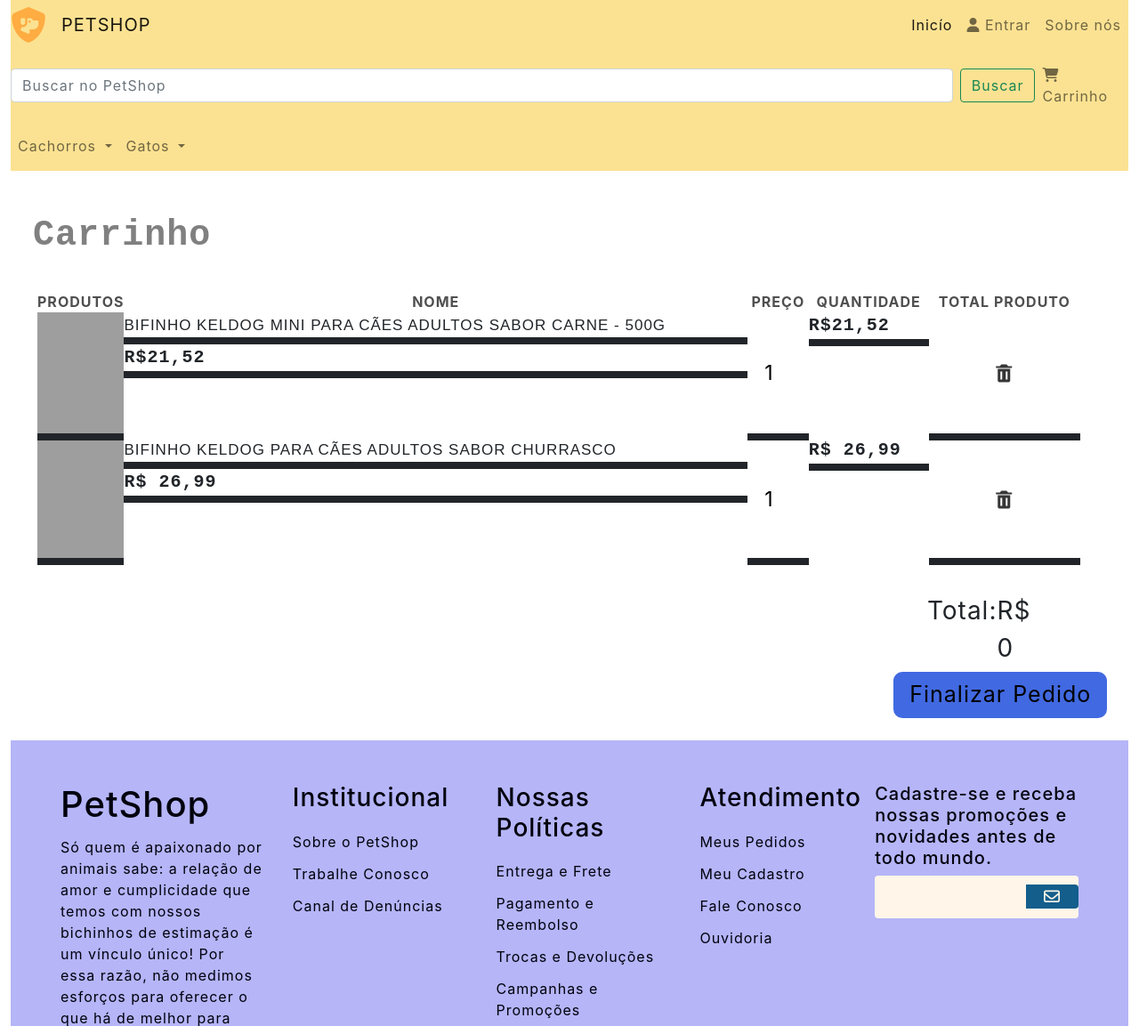
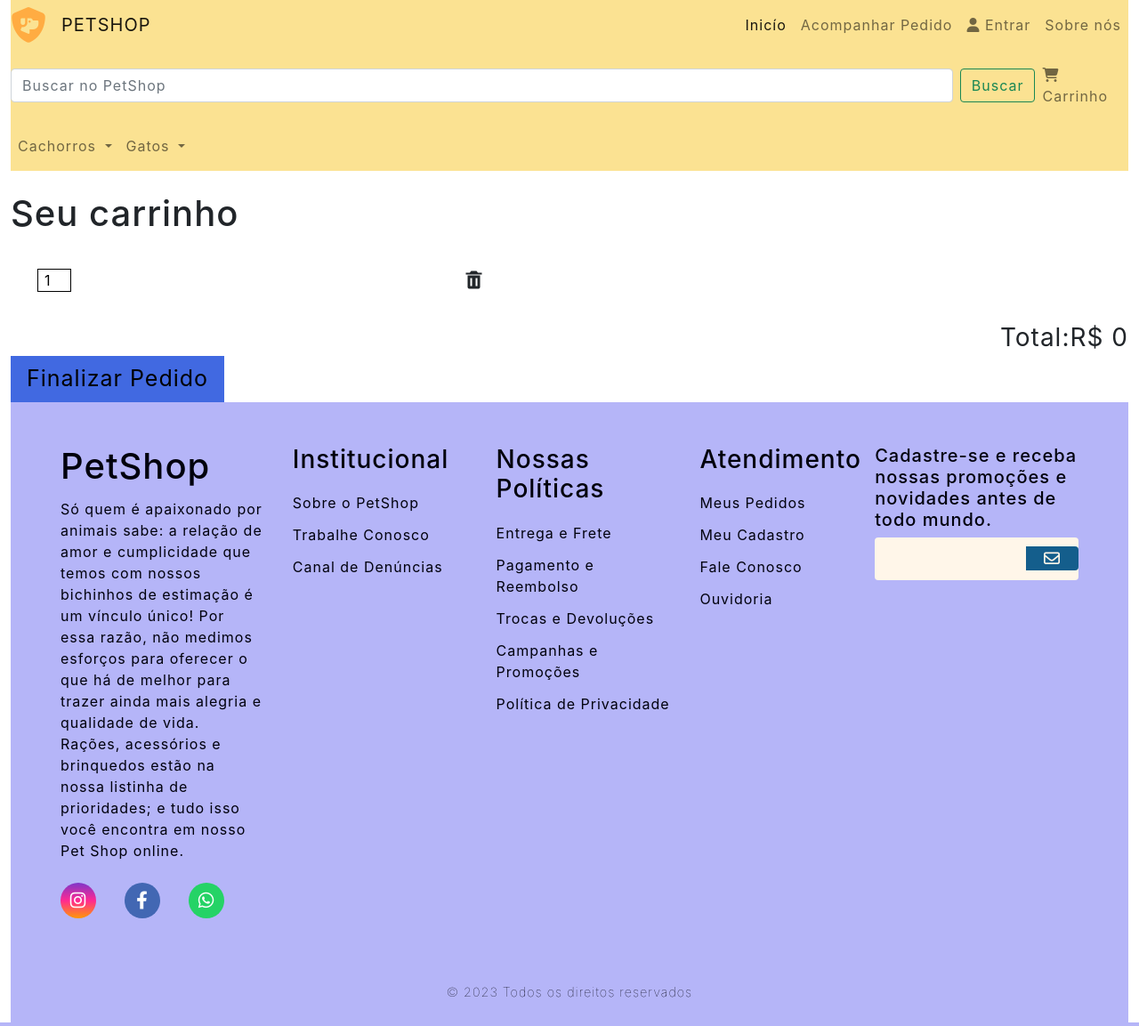
Before and after one commit to sabriinallopes/Projeto---DW, a PHP site: page /carrinho.html in a window 1280 px wide. Shown: the top 1153 px of the page at 89% size. Run offline with PHP 8.4, Linux system fonts and the light colour scheme; some libraries are stand-ins or nearby versions; grey boxes are pictures that could not be loaded.

Commit message:
Add files via upload

```diff
--- a/carrinho.html
+++ b/carrinho.html
@@ -43,6 +43,9 @@
                     <ul class="navbar-nav ms-auto mb-lg-0">
                         <li class="nav-item">
                             <a class="nav-link active" aria-current="page" href="index.html">Inicío</a>
+                        </li>
+                        <li class="nav-item">
+                            <a class="nav-link" href="acompanharPedido.html">Acompanhar Pedido</a>
                         </li>
                         <li class="nav-item">
                             <a href="login.html" rel="" class="nav-link">
@@ -119,52 +122,14 @@
 
         <!--INICIO CARRINHO-->
         <div class="carrinhoCompras">
-            <h2 class="carrinho">Carrinho</h2>
+            <h2 class="carrinho">Seu carrinho</h2>
             <div class="produtos">
-                <section>
-                    <table>
-                        <thead>
-                            <tr>
-                                <th>Produtos</th>
-                                <th>Nome</th>
-                                <th>Preço</th>
-                                <th>Quantidade</th>
-                                <th>Total produto</th>
-                                <th></th>
-                            </tr>
-                            </tr>
-                        </thead>
-                        <tbody>
-                            <td class="produtoImage"> <img src="https://images.petz.com.br/fotos/1628688499151.jpg"
-                                    class="product-thumb" alt="Biscoito Petz Clássico para Cães Adultos"></td>
-                            <td class="itemNome">Bifinho KelDog Mini para Cães Adultos Sabor Carne - 500g</td>
-                            <td class="itemPreco">R$21,52</td>
-                            <td>
-                                <div>
-                                    <input type="number" value="1" class="qty" min="0">
-                                </div>
-                            </td>
-                            <td class="itemPreco">R$21,52</td>
-                            <td><button class="btnRemove" onclick="removeItens(event)"><i
-                                        class='bx bxs-trash remove'></i></button></td>
-                        </tbody>
-                        <tbody>
-                            <td class="produtoImage"> <img src="https://images.petz.com.br/fotos/1661783580698.jpg"
-                                    class="product-thumb" alt="Biscoito Petz Clássico para Cães Adultos"></td>
-                            <td class="itemNome">Bifinho Keldog para Cães Adultos Sabor Churrasco</td>
-                            <td class="itemPreco">R$ 26,99</td>
-                            <td>
-                                <div>
-                                    <input type="number" value="1" class="qty" min="0">
-                                </div>
-                            </td>
-                            <td class="itemPreco">R$ 26,99</td>
-                            <td><button class="btnRemove" onclick="removeItens()"><i
-                                        class='bx bxs-trash remove'></i></button></td>
-                        </tbody>
-                    </table>
-                </section>
-
+                <div class="detalhes">
+                    <div class="itemNome"></div>
+                    <div class="itemPreco"></div>
+                    <input type="number" value="1" class="quantidade">
+                </div>
+                <i class='bx bxs-trash remove'></i>
             </div>
             <div class="total">
                 <div class="totalTitulo">Total: </div>
--- a/carrinho.js
+++ b/carrinho.js
@@ -73,9 +73,6 @@
     }
 
 }
-function addProd() {
-    alert("Produto adicionado ao carrinho!")
-}
 var carrinhoTem = `<img src="${imgProd}" class="product-thumb"
 alt="${nomeProd}">
 <button class="card-btn">Adicionar ao carrinho</button>
@@ -105,8 +102,6 @@
 
         document.getElementsByClassName('totalPreco')[0].innerText = "R$" + total;
     }
-}
-function finalizar(){
-    alert("Pedido realizado com sucesso");
+
 }
 //FIM TOTAL COMPRA
--- a/csscarrinho.css
+++ b/csscarrinho.css
@@ -1,41 +1,12 @@
 .carrinho {
     text-align: justify;
     font-size: 40px;
-    font-family: 'Courier New', Courier, monospace;
-    margin-left: 2%;
-    margin-top: 2%;
-    font-weight: bold;
-    color: #808080;
 }
 
 .produtos {
     display: grid;
     grid-template-columns: 40% 70% 23%;
     align-items: center;
-}
-.produtoImage{
-    width: 7.5%;
-    height: 140px;
-}
-
-.qty{
-    justify-content: flex-end;
-    display: flex;
-    margin: auto;
-    font-size: 23px;
-    font-style: initial;
-    border-radius: 6px;
-    border: none;
-    width: 30px;
-}
-
-.btnRemove{
-    border: none;
-    font-size: 30px;
-    text-align: center;
-    margin: auto;
-    color: #363636;
-    background-color: #fff;
 }
 
 .itemNome {
@@ -59,8 +30,6 @@
     display: flex;
     justify-content: flex-end;
     font-size: 1.75rem;
-    margin-right: 7%;
-    margin-left: 82%;
 }
 
 .btnCompra {
@@ -71,60 +40,5 @@
     font-size: 25px;
     background-color: #4169E1;
     border: none;
-    margin-top: 0.5%;
-    margin-left: 79%;
-    margin-bottom: 2%;
-    border-radius: 10px;
-}
-
-.itemNome {
-    font-family: Arial, Helvetica, sans-serif;
-    text-transform: uppercase;
-    font-size: 14px;
-}
-
-.itemPreco {
-    font-family: 'Courier New', Courier, monospace;
-    font-weight: bolder;
-    font-size: 17px;
-}
-
-table {
-    width: 245%;
-    text-align: center;
-}
-
-thead {
-    text-align: center;
-    text-transform: uppercase;
-    margin: auto;
-    color: #4F4F4F;
-}
-
-tbody {
-    margin: auto;
-
-    td {
-        border-bottom: 8px solid;
-        text-align: center;
-    }
-
-    .itemNome {
-        text-align: center;
-        text-transform: uppercase;
-        font-size: 17px;
-        align-items: center;
-        display: flex;
-    }
-
-    .itemPreco {
-        text-align: center;
-        text-transform: uppercase;
-        font-size: 20px;
-        align-items: center;
-        display: flex;
-    }
-}
-
     margin-right: 1rem;
 }
--- a/index.html
+++ b/index.html
@@ -33,7 +33,8 @@
     <!--DEIXA TODA PÁGINA RESPONSIVA-->
     <div class="container-fluid">
         <!--INICÍO DO MENU SUPERIOR-->
-        <nav class=" navbar navbar-expand-lg navbar-light" style="background-color:#FBE292">
+            background-color: #310273;
+        <nav class=" navbar navbar-expand-lg navbar-light" style="background-color:#635EF2">
             <a class="navbar-brand" href="index.html"><i class="fa-solid fa-shield-dog fa-2xl" style="color:#FFAC42;"
                     alt="" width="30" height="24" class="d-inline-block align-text-top"></i>
                 <a class="navbar-brand" href="index.html">PETSHOP</a>
@@ -401,6 +402,7 @@
         integrity="sha384-cuYeSxntonz0PPNlHhBs68uyIAVpIIOZZ5JqeqvYYIcEL727kskC66kF92t6Xl2V"
         crossorigin="anonymous"></script>
 
+
         <script>
             // Verifique o estado de login ao carregar a página
             window.addEventListener('load', function() {
```
Also changed, not shown: login.html (+20 -8 lines), recuperacao.html (added, +74 -0 lines), stylelogin.css (+13 -1 lines), meusdados.html (line endings or trailing spaces), racao.html (line endings or trailing spaces). Lines whose indentation alone changed are shown as unchanged.
